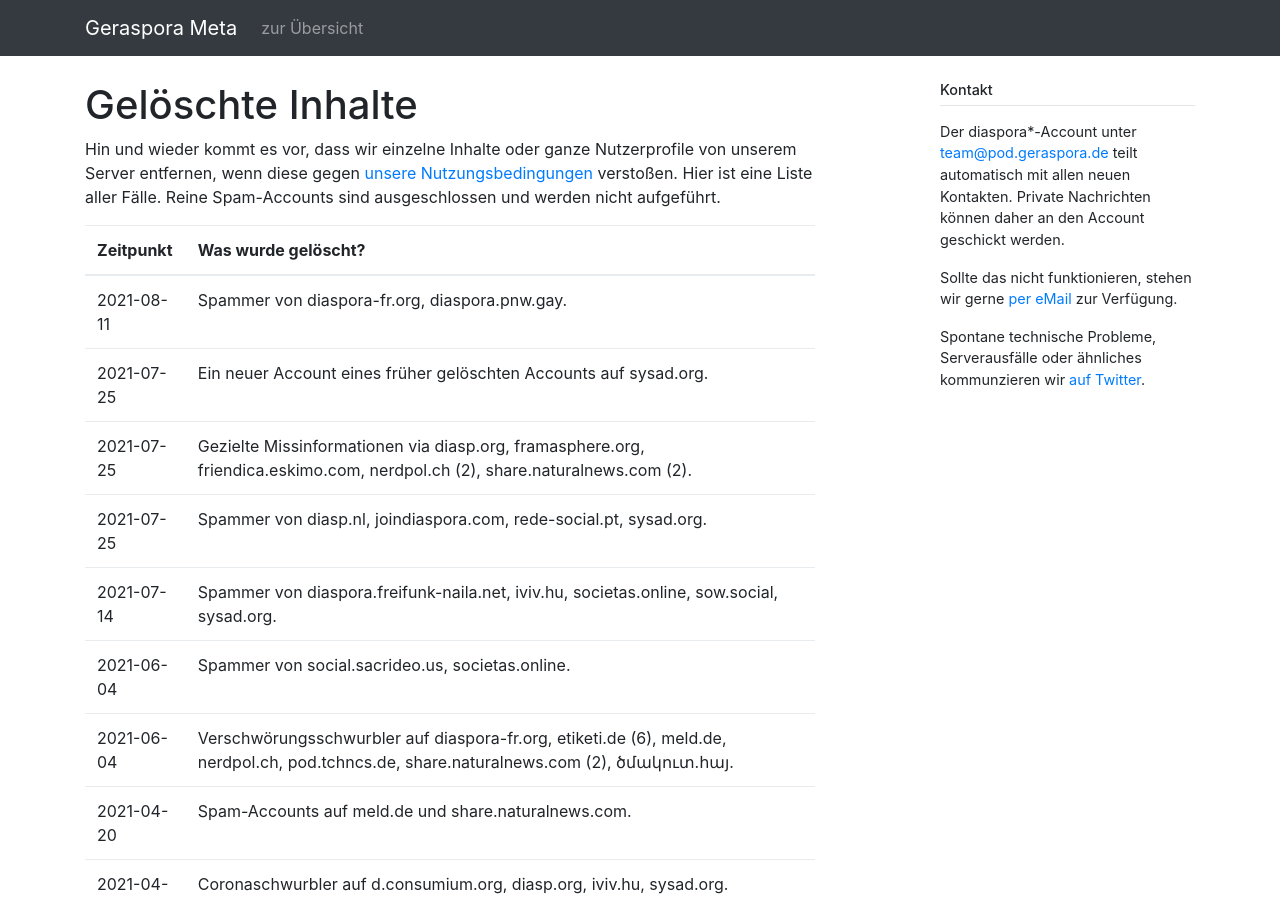
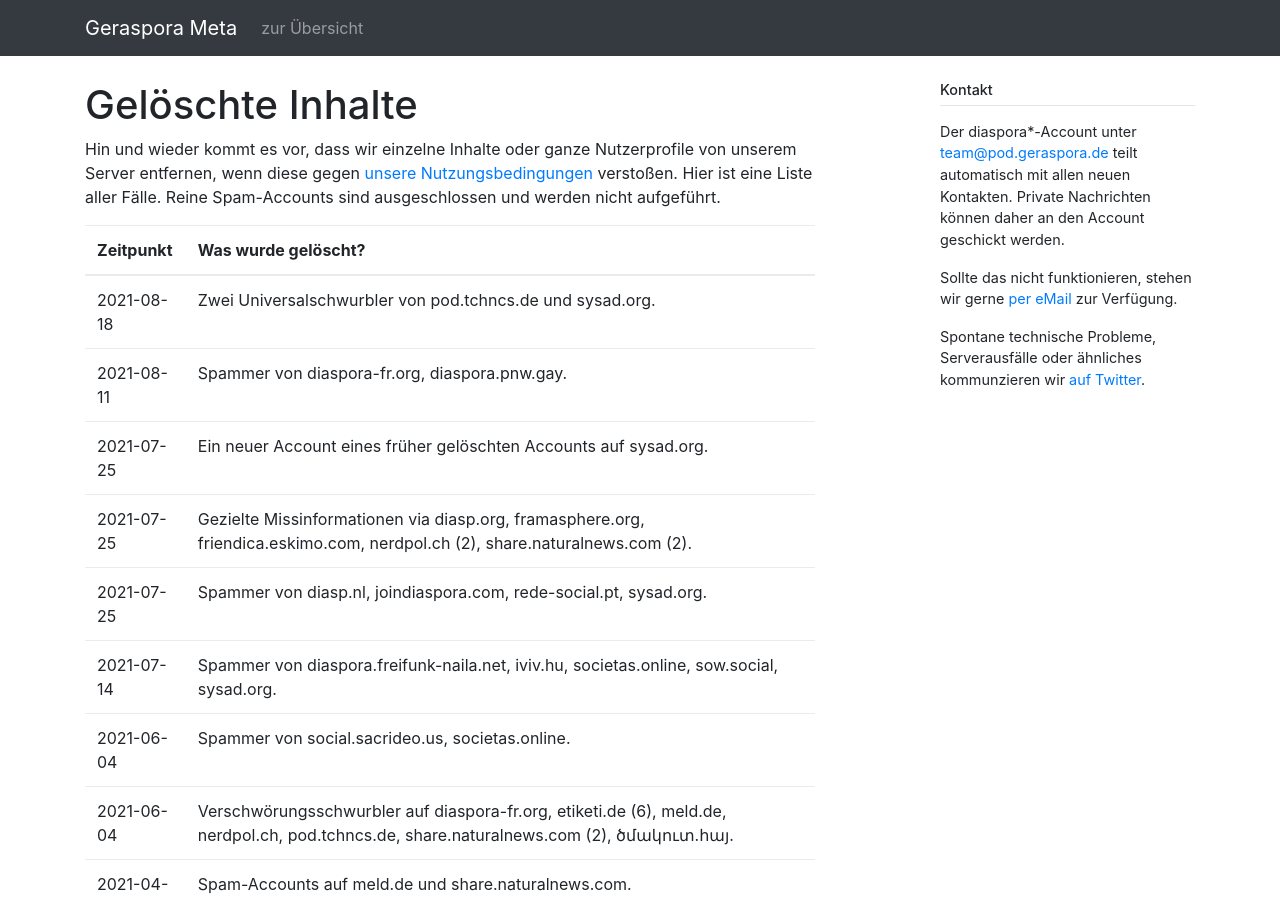
Before and after one commit to geraspora/meta, a Jekyll site: the page built from pod/deleted_contents.md, in a window 1280 px wide and 900 px high. Built offline with Jekyll 4.4.1, drawn with Linux system fonts in a browser that asks for light colours.

Commit message:
+deletion

```diff
--- a/pod/deleted_contents.md
+++ b/pod/deleted_contents.md
@@ -8,6 +8,7 @@ Hin und wieder kommt es vor, dass wir einzelne Inhalte oder ganze Nutzerprofile
 
 | Zeitpunkt  | Was wurde gelöscht?                                                                                                                                                                                                                                                                                                                                                                                                                                                                                                                                                                                                                                                                                                                                                                                                                                                                                                                                                       |
 | ---------- | ------------------------------------------------------------------------------------------------------------------------------------------------------------------------------------------------------------------------------------------------------------------------------------------------------------------------------------------------------------------------------------------------------------------------------------------------------------------------------------------------------------------------------------------------------------------------------------------------------------------------------------------------------------------------------------------------------------------------------------------------------------------------------------------------------------------------------------------------------------------------------------------------------------------------------------------------------------------------- |
+| 2021-08-18 | Zwei Universalschwurbler von pod.tchncs.de und sysad.org.                                                                                                                                                                                                                                                                                                                                                                                                                                                                                                                                                                                                                                                                                                                                                                                                                                                                                                                 |
 | 2021-08-11 | Spammer von diaspora-fr.org, diaspora.pnw.gay.                                                                                                                                                                                                                                                                                                                                                                                                                                                                                                                                                                                                                                                                                                                                                                                                                                                                                                                            |
 | 2021-07-25 | Ein neuer Account eines früher gelöschten Accounts auf sysad.org.                                                                                                                                                                                                                                                                                                                                                                                                                                                                                                                                                                                                                                                                                                                                                                                                                                                                                                         |
 | 2021-07-25 | Gezielte Missinformationen via diasp.org, framasphere.org, friendica.eskimo.com, nerdpol.ch (2), share.naturalnews.com (2).                                                                                                                                                                                                                                                                                                                                                                                                                                                                                                                                                                                                                                                                                                                                                                                                                                               |
```
